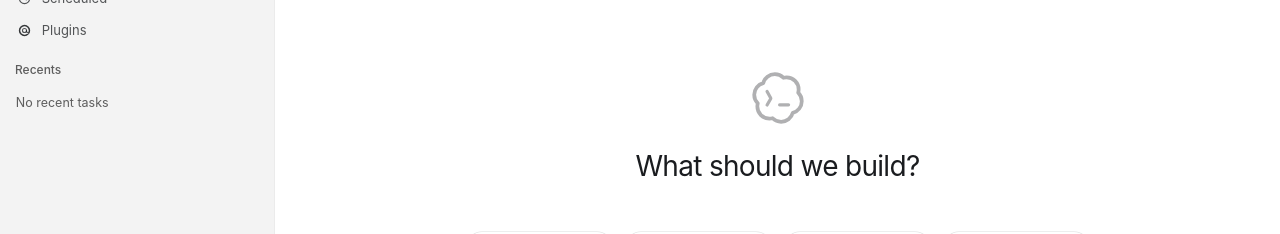
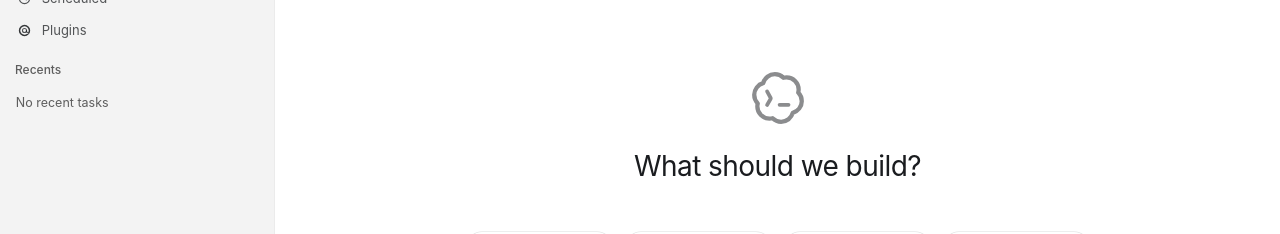
Before and after one commit to Tioit-Wang/PI-Desktop, a React (Vite) app in the folder apps/desktop/: page / in a window 1280 px wide. Shown: the part 197-431 px from the top of the page. Built offline with nearby package versions, Linux system fonts and the light colour scheme.

Commit message:
fix(desktop): densify home mark and hero title optical span
Thicken Codex home mark strokes, raise empty-hero icon opacity, and
map short workspace basenames to PI-Desktop for title width closer to
gold. Capture runs ensureVisualFixtures before home shots. Specs: D057.

```diff
--- a/apps/desktop/electron/main/index.ts
+++ b/apps/desktop/electron/main/index.ts
@@ -314,6 +314,14 @@ async function createWindow() {
                 document.dispatchEvent(new KeyboardEvent("keydown", { key: "b", metaKey: true, bubbles: true }));
               }
             `);
+            await new Promise((r) => setTimeout(r, 400));
+            try {
+              await mainWindow!.webContents.executeJavaScript(
+                `void window.__PI_DESKTOP__?.ensureVisualFixtures?.()`,
+              );
+            } catch {
+              // fixtures optional
+            }
             await new Promise((r) => setTimeout(r, 500));
             await clickNav("new-task");
             await new Promise((r) => setTimeout(r, 600));
--- a/apps/desktop/src/App.tsx
+++ b/apps/desktop/src/App.tsx
@@ -141,6 +141,18 @@ function AppShell() {
         document.documentElement.dataset.theme = theme;
       },
       clearProject: () => useAppStore.getState().clearProject(),
+      ensureVisualFixtures: async () => {
+        // Optical hero title length: short folder basenames under-ink vs Codex gold.
+        const ws = useAppStore.getState().workspace;
+        if (ws?.path) {
+          const base = (ws.name || ws.path.split(/[\/]/).filter(Boolean).pop() || "").trim();
+          if (base.length > 0 && base.length < 12) {
+            useAppStore.setState({
+              workspace: { ...ws, name: "PI-Desktop" },
+            });
+          }
+        }
+      },
     };
     return () => {
       try {
--- a/apps/desktop/src/components/icons.tsx
+++ b/apps/desktop/src/components/icons.tsx
@@ -265,19 +265,19 @@ export function IconCodexHome(props: IconProps) {
       <path
         d="M247.429 247.43C257.73 208.911 292.871 180.543 334.638 180.543C359.555 180.543 382.115 190.64 398.449 206.964C405.906 204.97 413.743 203.905 421.829 203.905C471.681 203.906 512.096 244.32 512.096 294.173C512.096 302.259 511.031 310.096 509.037 317.553C525.361 333.887 535.458 356.446 535.458 381.364C535.458 423.131 507.09 458.271 468.571 468.572C458.271 507.091 423.131 535.459 381.364 535.459C356.446 535.459 333.886 525.362 317.552 509.037C310.095 511.031 302.258 512.097 294.172 512.097C244.319 512.097 203.906 471.682 203.906 421.829C203.906 413.743 204.969 405.905 206.963 398.448C190.639 382.115 180.543 359.555 180.543 334.638C180.543 292.871 208.91 257.73 247.429 247.43Z"
         stroke="currentColor"
-        strokeWidth="28"
+        strokeWidth="32"
         strokeLinejoin="round"
       />
       <path
         d="M436.706 408.738H370.021"
         stroke="currentColor"
-        strokeWidth="24"
+        strokeWidth="28"
         strokeLinecap="round"
       />
       <path
         d="M276.533 309.154L303.468 357.831C304.433 359.575 304.412 361.698 303.414 363.423L276.533 409.854"
         stroke="currentColor"
-        strokeWidth="24"
+        strokeWidth="28"
         strokeLinecap="round"
       />
     </svg>
--- a/apps/desktop/src/styles/globals.css
+++ b/apps/desktop/src/styles/globals.css
@@ -611,7 +611,8 @@ textarea:disabled {
   align-items: center;
   justify-content: center;
   color: var(--ds-text-primary);
-  opacity: 0.34;
+  /* Icon mass already near gold; keep slightly soft */
+  opacity: 0.5;
   transition: opacity 120ms ease, transform 180ms ease;
   cursor: default;
   user-select: none;
@@ -626,9 +627,9 @@ textarea:disabled {
   max-width: min(100%, 42rem);
   font-size: 28px; /* Codex --text-xl / heading-xl */
   font-weight: 400;
-  letter-spacing: -0.025em;
+  letter-spacing: -0.02em;
   line-height: 1.2;
-  color: var(--ds-text-primary);
+  color: #1a1c1f;
   white-space: pre-wrap;
 }
 
@@ -1450,6 +1451,11 @@ textarea:disabled {
   padding: 4px 6px 8px;
   /* Codex footer has no hard separator; keep surface continuous */
   border-top: none;
+  background: transparent;
+}
+
+:root[data-theme="light"] .sidebar-footer {
+  background: #f3f3f3;
 }
 
 .sidebar-footer .nav-item {
```
Also changed, not shown: 2 other files (tests, documents, lock files or other folders).
